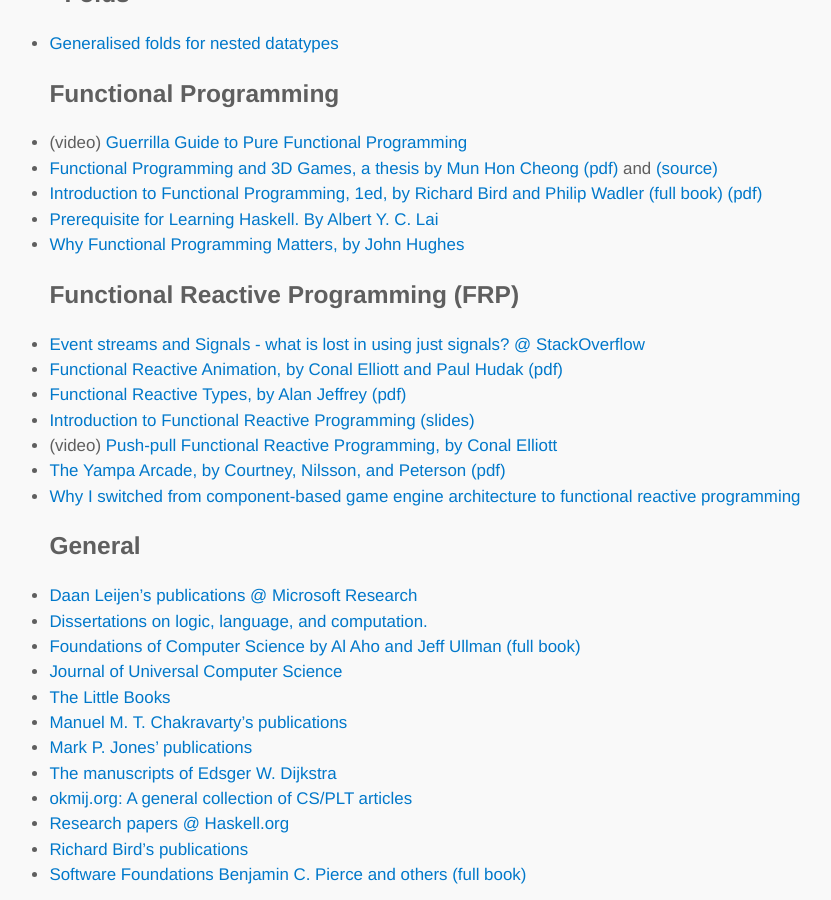
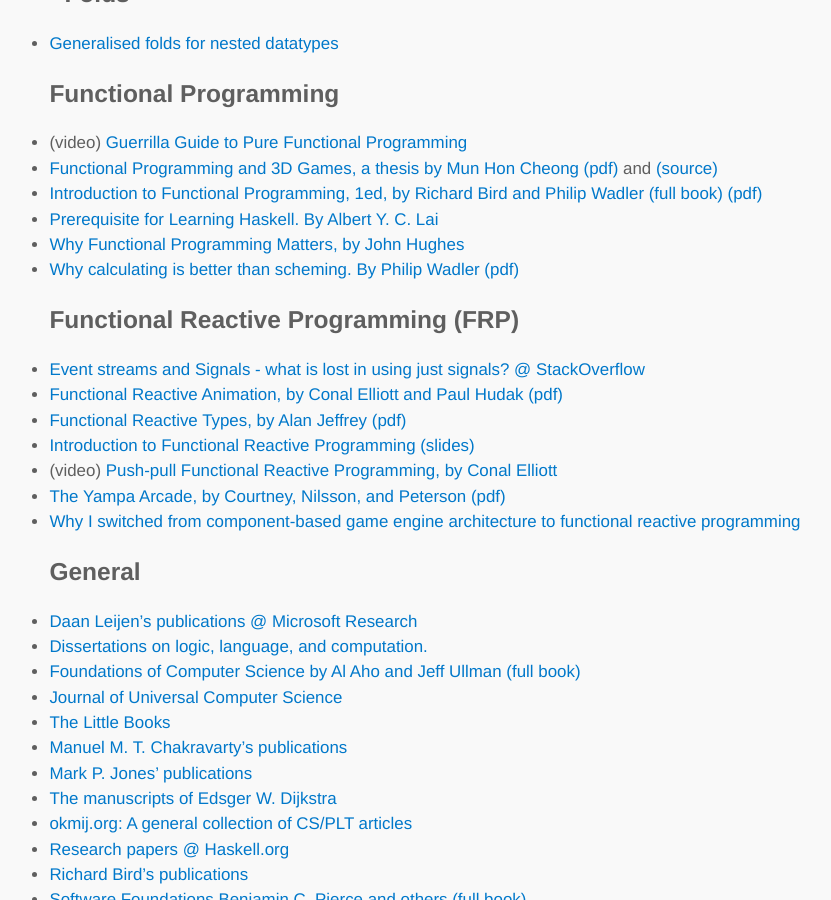
Before and after one commit to lambdatoast/lambdatoast.github.com, a Jekyll site: the page built from cs-resources/index.md, in a window 1280 px wide and 900 px high, scrolled down 3172 px. Shown: the whole window, without its empty margins (200-1031 px from the left). Built offline with Jekyll 4.4.1, drawn with Linux system fonts in a browser that asks for light colours.

Commit message:
Add link to Wadler's 'Why calculating is better than scheming'.

```diff
--- a/cs-resources/index.md
+++ b/cs-resources/index.md
@@ -108,6 +108,7 @@
   - [Introduction to Functional Programming, 1ed, by Richard Bird and Philip Wadler (full book) (pdf)](http://www.nlda-tw.nl/janmartin/vakken/TFIT/Extra%20materiaal/Bird_Wadler.%20Introduction%20to%20Functional%20Programming.1ed.pdf)
   - [Prerequisite for Learning Haskell. By Albert Y. C. Lai](http://www.vex.net/~trebla/haskell/prerequisite.xhtml)
   - [Why Functional Programming Matters, by John Hughes](http://www.cse.chalmers.se/~rjmh/Papers/whyfp.html)
+  - [Why calculating is better than scheming. By Philip Wadler (pdf)](http://www.cs.kent.ac.uk/people/staff/dat/miranda/wadler87.pdf)
 ## Functional Reactive Programming (FRP)
   - [Event streams and Signals - what is lost in using just signals? @ StackOverflow](http://stackoverflow.com/questions/22989253/frp-event-streams-and-signals-what-is-lost-in-using-just-signals/23050799)
   - [Functional Reactive Animation, by Conal Elliott and Paul Hudak (pdf)](http://haskell.cs.yale.edu/wp-content/uploads/2011/02/icfp97.pdf)
```
